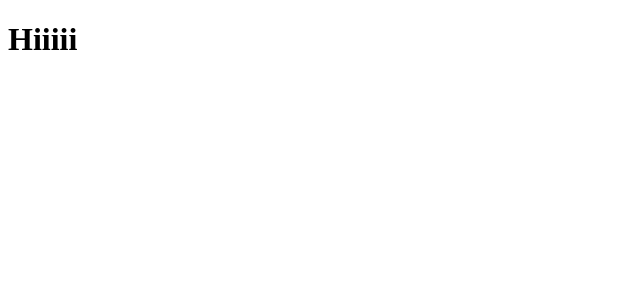
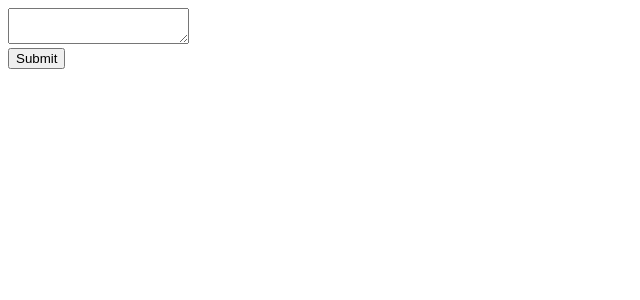
Before and after one commit to chonnessey/js-code-box, a React (Create React App) app: page / in a window 1280 px wide. Shown: the top 300 px of the page, without its empty margins (0-640 px from the left). Built offline with nearby package versions, Linux system fonts and the light colour scheme.

Commit message:
working on app component

```diff
--- a/src/index.tsx
+++ b/src/index.tsx
@@ -1,7 +1,24 @@
 import ReactDOM from 'react-dom';
+import { useState } from 'react';
 
 const App = () => {
-  return <h1>Hiiiii</h1>
+  const [input, setInput] = useState('');
+  const [code, setCode] = useState('');
+
+  const handleClick = () => {
+    console.log(input)
+  };
+
+  return (
+    <div>
+      <textarea
+        onChange={(e) => setInput(e.target.value)}></textarea>
+      <div>
+        <button onClick={handleClick}>Submit</button>
+      </div>
+      <pre>{code}</pre>
+    </div>
+  )
 };
 
 ReactDOM.render(
```
